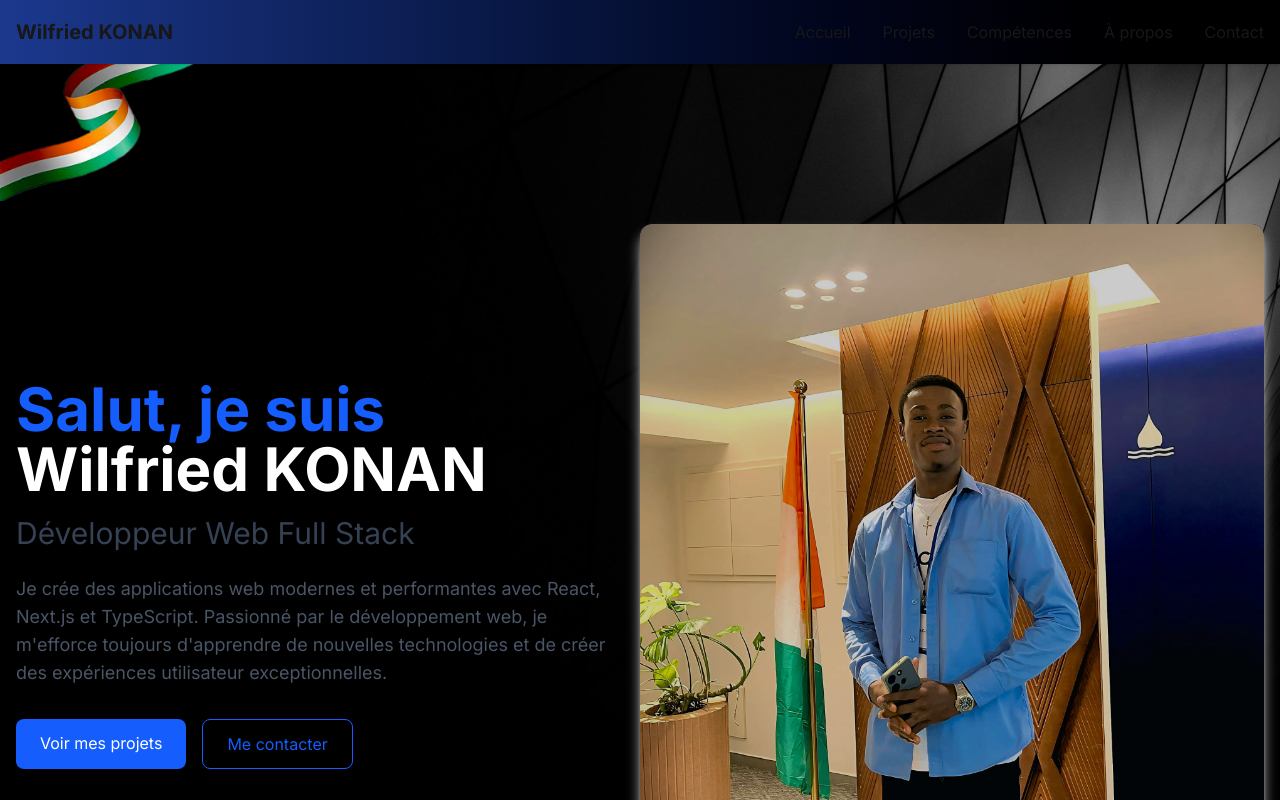
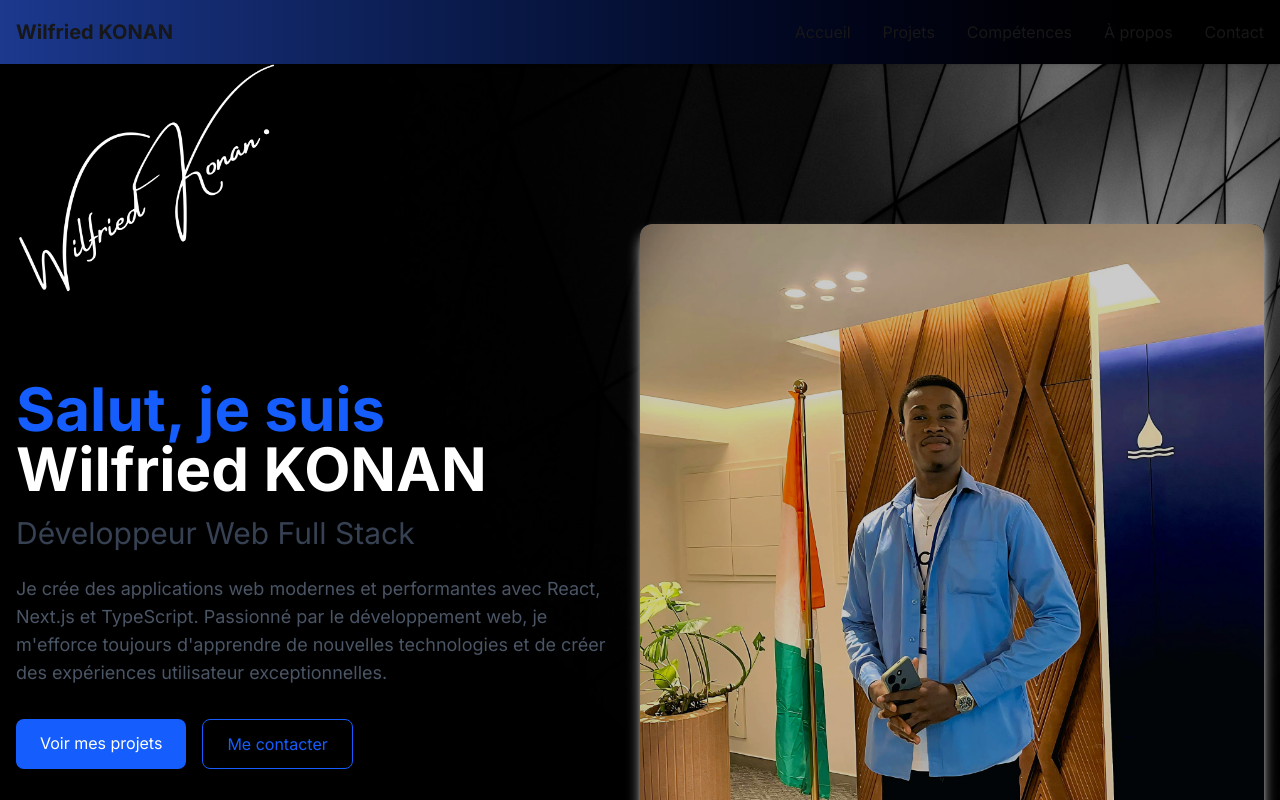
Before and after one commit to wilfriedkona/Mon-Portfolio, a Next.js app in the folder mon-portfolio/: page / in a window 1280 px wide. Shown: the top 800 px of the page. Built offline with nearby package versions, Linux system fonts and the light colour scheme.

Commit message:
[ADD] image, degragé

```diff
--- a/mon-portfolio/src/components/sections/Hero.tsx
+++ b/mon-portfolio/src/components/sections/Hero.tsx
@@ -54,9 +54,9 @@
       {/* Petite image en haut à gauche */}
       <div className="small-logo absolute top-0 left-0 opacity-0 transform translate-y-10 transition-all duration-700">
         <Image
-          src="/images/drapeau.png"
+          src="/images/signature.png"
           alt="Logo"
-          width={220}
+          width={300}
           height={60}
           priority
         />
```
Also changed, not shown: mon-portfolio/public/images/signature.png (added).
